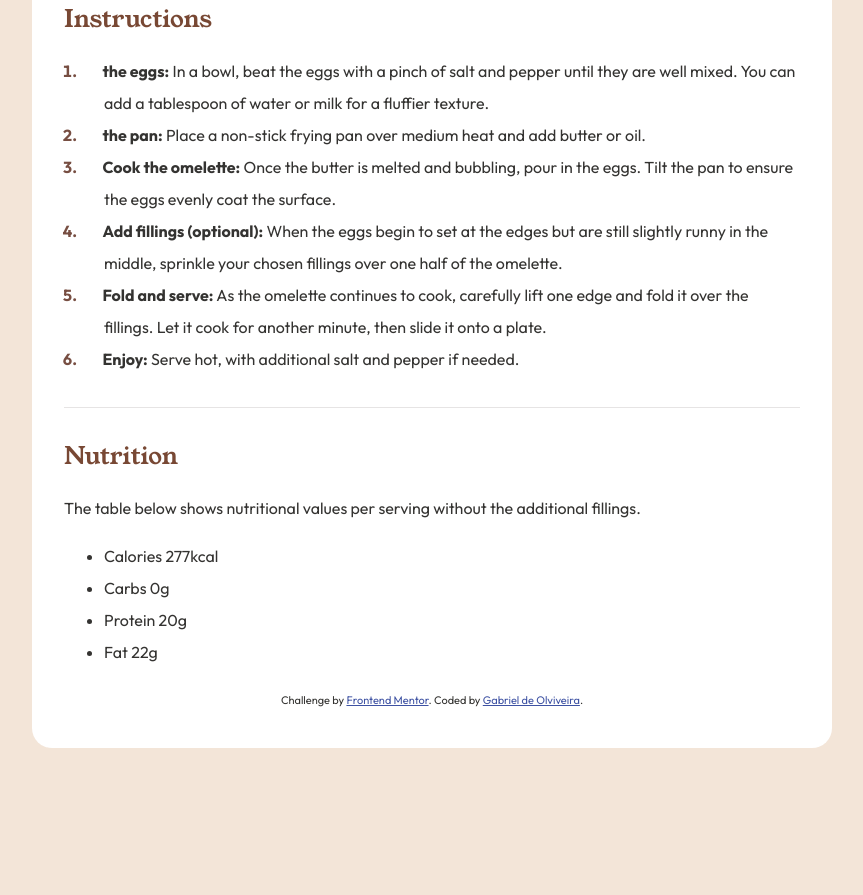
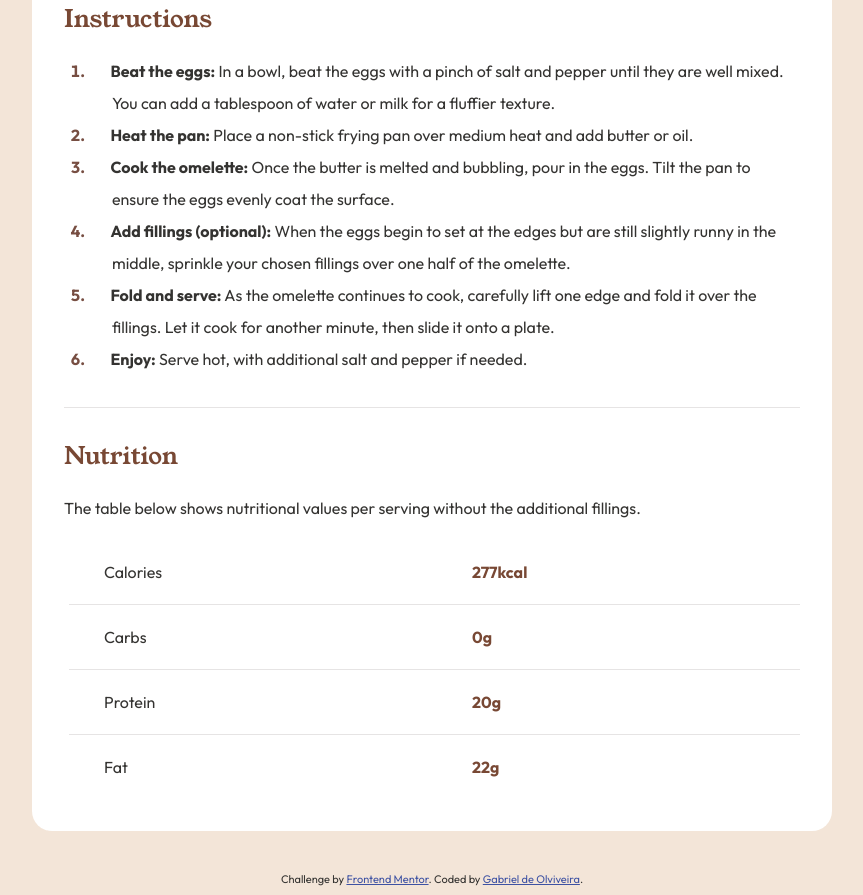
Before and after one commit to GabrielFdeOliveira/fem-recipe, a website: page index.html in a window 1280 px wide. Shown: the part 1057-1952 px from the top of the page, without its empty margins (208-1071 px from the left). Before the commit the page ends 1837 px from the top, so only its background shows below. Drawn offline with Linux system fonts and the light colour scheme.

Commit message:
Final solution

```diff
--- a/index.css
+++ b/index.css
@@ -88,12 +88,16 @@ h2 {
 }
 
 #ingredients ul {
-  padding-left: 1.2em;
+  padding-left: 1.5em;
   list-style-type: square;
 }
 
 #ingredients li {
   text-indent: 1.2em;
+}
+
+#ingredients li::marker {
+  color: #7e425c;
 }
 
 .divider {
@@ -106,7 +110,7 @@ h2 {
 }
 
 #instructions ol {
-  padding-left: 1em;
+  padding-left: 1.5em;
 }
 
 #instructions ol li {
@@ -118,3 +122,73 @@ h2 {
   font-weight: bold;
   color: #774e42;
 }
+
+#table {
+  display: flex;
+}
+
+#table ul li {
+  list-style-type: none;
+}
+
+.left-items {
+  flex: 1;
+  color: #343331;
+}
+
+.right-items {
+  flex: 1;
+  color: #784834;
+  font-weight: 700;
+}
+
+#table .left-items .divider {
+  border-top: solid 1px #e6e4e4;
+  width: 130%;
+  margin-left: -2.2em;
+  margin-top: 1em;
+  margin-bottom: 1em;
+}
+
+#table .right-items .divider {
+  border-top: solid 1px #e6e4e4;
+  width: 100%;
+  margin-top: 1em;
+  margin-bottom: 1em;
+}
+
+@media screen and (max-width: 600px) {
+  #full-content {
+    border-radius: 0px;
+    margin-top: 0;
+  }
+  .hero-image {
+    padding: 0px;
+    width: 119%;
+    margin-top: -2em;
+    margin-left: -2em;
+    margin-right: -2em;
+    border-radius: 0px;
+  }
+  #ingredients ul {
+    padding-left: 1.5em;
+  }
+
+  #ingredients ul li {
+    padding-left: 1.5em;
+    text-indent: -0.1em;
+  }
+  #prep-time ul {
+    padding-left: 4.5em;
+  }
+
+  #prep-time ul li {
+    padding-left: 1.5em;
+    text-indent: -0.1em;
+  }
+  #table .right-items .divider {
+    border-top: solid 1px #e6e4e4;
+    width: 125%;
+    margin-left: -2.5em;
+  }
+}
--- a/index.html
+++ b/index.html
@@ -15,7 +15,7 @@
   <body>
     <div id="full-content">
     <header id="hero-section">
-      <img src="./assets/images/image-omelette.jpeg" alt="Omelette" class="hero-image">
+      <img class="hero-image" src="./assets/images/image-omelette.jpeg" alt="Omelette">
       <h1>Simple Omelette Recipe</h1>
 
       <p>An easy and quick dish, perfect for any meal. This classic omelette combines beaten eggs cooked
@@ -50,10 +50,10 @@
         <h2 class="subtitle">Instructions</h2>
 
         <ol>
-          <li><strong>the eggs:</strong> In a bowl, beat the eggs with a pinch of salt and pepper until they are well mixed.
+          <li><strong>Beat the eggs:</strong> In a bowl, beat the eggs with a pinch of salt and pepper until they are well mixed.
           You can add a tablespoon of water or milk for a fluffier texture.</li>
 
-          <li><strong>the pan:</strong> Place a non-stick frying pan over medium heat and add butter or oil.</li>
+          <li><strong>Heat the pan:</strong> Place a non-stick frying pan over medium heat and add butter or oil.</li>
 
           <li><strong>Cook the omelette:</strong> Once the butter is melted and bubbling, pour in the eggs. Tilt the pan to ensure
           the eggs evenly coat the surface.</li>
@@ -71,30 +71,41 @@
 
     <div class="divider"></div>
 
-    <section id="table">
+    <section">
       <h2 class="subtitle">Nutrition</h2>
 
       <p>The table below shows nutritional values per serving without the additional fillings.</p>
-
+      <div id="table">
+        <div class="left-items">
           <ul>
-        <li>Calories
-        277kcal</li>
-
-        <li>Carbs
-        0g</li>
-
-        <li>Protein
-        20g</li>
-
+            <li>Calories</li>
+            <div class="divider"></div>
+            <li>Carbs</li>
+            <div class="divider"></div>
+            <li>Protein</li>
+            <div class="divider"></div>
             <li>Fat
-        22g</li>
+            </li>
           </ul>
+        </div>
+        <div  class="right-items">
+          <ul>
+            <li>277kcal</li>
+            <div class="divider"></div>
+            <li>0g</li>
+            <div class="divider"></div>
+            <li>20g</li>
+            <div class="divider"></div>
+            <li>22g</li>
+          </ul>
+        </div>
+    </div>
     </section>
 
+  </div>
   <div class="attribution">
     Challenge by <a href="https://www.frontendmentor.io?ref=challenge" target="_blank">Frontend Mentor</a>.
     Coded by <a href="https://gabeoliveira.vercel.app/" target="_blank">Gabriel de Olviveira</a>.
   </div>
-  </div>
   </body>
 </html>
```
Lines whose indentation alone changed are shown as unchanged.
